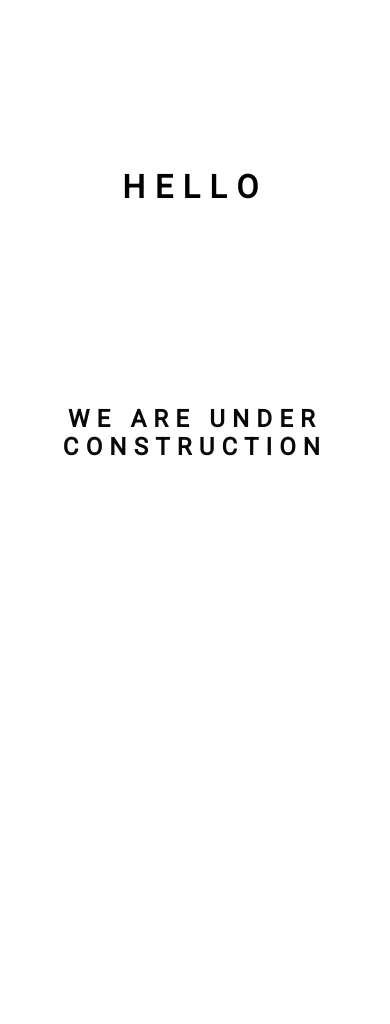
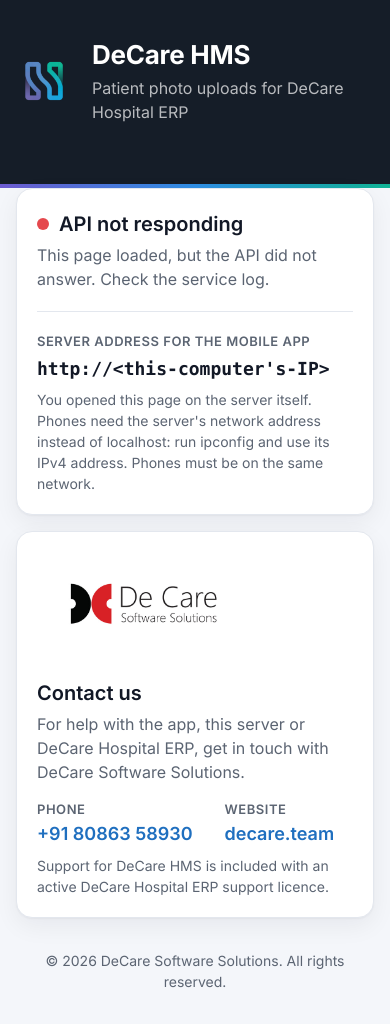
Before and after one commit to camsvn/deCare_HMS_Server, a website: page public/index.html in a window 390 px wide. Before the commit the page ends 844 px from the top, so only its background shows below. Drawn offline with Linux system fonts and the light colour scheme; no server answers.

Commit message:
feat: DeCare-branded landing page with live status and contact
Replaces the "under construction" page. Shows live API status and
version, the server address to enter in the mobile app, and DeCare
contact details. Fonts and images are served locally so the page works
on client networks without internet access.

Co-Authored-By: Claude Opus 5.5 <noreply@anthropic.com>

```diff
--- a/public/home.css
+++ b/public/home.css
@@ -1,196 +1,164 @@
-@import url(https://fonts.googleapis.com/css?family=Roboto);
+/* DeCare HMS landing page. Colours mirror the mobile app's design tokens
+   (HMSFlutter lib/core/design/tokens/ds_colors.dart). Fonts are served locally
+   because client servers often have no internet access. */
 
-body {
-  font-family: "Roboto";
-  text-align: center;
-  overflow: hidden;
-  margin: 15;
-  padding: 0;
-}
-#main {
-  margin: 0;
-  padding: 0;
-  width: 100%;
-  height: 100%;
-  text-align: center;
-  display: -webkit-box;
-  display: -ms-flexbox;
-  display: flex;
-  -webkit-box-orient: horizontal;
-  -webkit-box-direction: normal;
-  -ms-flex-direction: row;
-  flex-direction: row;
-  -ms-flex-wrap: wrap;
-  flex-wrap: wrap;
-  -webkit-box-pack: center;
-  -ms-flex-pack: center;
-  justify-content: center;
-  -webkit-box-align: center;
-  -ms-flex-align: center;
-  align-items: center;
+@font-face { font-family: "Inter"; font-weight: 400; font-display: swap; src: url("/fonts/Inter-Regular.ttf") format("truetype"); }
+@font-face { font-family: "Inter"; font-weight: 600; font-display: swap; src: url("/fonts/Inter-SemiBold.ttf") format("truetype"); }
+@font-face { font-family: "Inter"; font-weight: 700; font-display: swap; src: url("/fonts/Inter-Bold.ttf") format("truetype"); }
+
+:root {
+  --canvas: #F4F6FA;
+  --card: #FFFFFF;
+  --shell: #151D28;
+  --text: #121826;
+  --text-2: #5B6472;
+  --on-shell: #FFFFFF;
+  --on-shell-2: rgba(255, 255, 255, 0.7);
+  --border: #E3E7EE;
+  --accent-text: #1F6FBF;
+  --success: #1F9D6A;
+  --warning: #E0A100;
+  --danger: #E5484D;
+  --brand: linear-gradient(90deg, #6D5BD0, #2F8FE5, #10B394);
+  --radius: 16px;
 }
 
-#hello {
-  float: left;
-  position: relative;
-  top: 10em;
-}
-h2 {
-  position: absolute;
-  margin: 0;
-  padding: 0;
-  left: 0;
-  right: 0;
-  top: 48%;
-  float: left;
-  letter-spacing: 0.3em;
-}
-
-h1 {
-  margin: 0;
-  padding: 0;
-  float: left;
-  letter-spacing: 0.3em;
-  position: relative;
-}
-@keyframes animate-con {
-  0% {
-    opacity: 0;
-  }
-  33.3% {
-    opacity: 0;
-  }
-  100% {
-    margin-top: 0;
-    margin-bottom: 0;
-    margin-left: 0;
-    margin-right: 0;
+@media (prefers-color-scheme: dark) {
+  :root {
+    --canvas: #0F141C;
+    --card: #171E29;
+    --shell: #0B1017;
+    --text: #E8ECF2;
+    --text-2: #9AA4B2;
+    --border: #273040;
+    --accent-text: #7DBCF5;
+    --success: #3DBA85;
+    --warning: #F0B429;
+    --danger: #F26B70;
   }
 }
 
-#con {
-  animation-name: animate-con;
-  animation-duration: 5.5s;
-  animation-iteration-count: 1;
-  animation-timing-function: ease-out;
+*, *::before, *::after { box-sizing: border-box; }
+
+body {
+  margin: 0;
+  min-height: 100vh;
+  display: flex;
+  flex-direction: column;
+  background: var(--canvas);
+  color: var(--text);
+  font: 400 16px/1.5 "Inter", system-ui, -apple-system, "Segoe UI", Roboto, sans-serif;
+  -webkit-font-smoothing: antialiased;
 }
 
-@keyframes animate-one {
-  0% {
-    opacity: 0;
-    margin-right: 1500px;
-    margin-bottom: 1000px;
-  }
-  70% {
-    opacity: 0;
-  }
-  100% {
-    margin-top: 0;
-    margin-bottom: 0;
-    margin-left: 0;
-    margin-right: 0;
-  }
+.wrap { width: 100%; max-width: 720px; margin: 0 auto; padding: 0 16px; }
+
+h1, h2, p { margin: 0; }
+
+a { color: var(--accent-text); font-weight: 600; text-decoration: none; }
+a:hover { text-decoration: underline; }
+a:focus-visible { outline: 2px solid var(--accent-text); outline-offset: 3px; border-radius: 4px; }
+
+.sr-only {
+  position: absolute; width: 1px; height: 1px; padding: 0; margin: -1px;
+  overflow: hidden; clip: rect(0, 0, 0, 0); white-space: nowrap; border: 0;
 }
 
-#one {
-  animation-name: animate-one;
-  animation-duration: 1.5s;
-  animation-iteration-count: 1;
-  animation-timing-function: ease-out;
+/* Hero */
+.hero {
+  position: relative;
+  background: var(--shell);
+  color: var(--on-shell);
+  padding: 56px 0 72px;
+}
+.hero::after {
+  content: "";
+  position: absolute; left: 0; right: 0; bottom: 0;
+  height: 4px;
+  background: var(--brand);
+}
+.hero__inner { display: flex; align-items: center; gap: 20px; }
+.hero__mark { width: 72px; height: 72px; flex: none; }
+.hero__title { font-size: 32px; font-weight: 700; letter-spacing: -0.01em; line-height: 1.15; }
+.hero__lede { margin-top: 6px; color: var(--on-shell-2); }
+
+/* Cards */
+main { flex: 1; padding-top: 24px; display: grid; gap: 16px; align-content: start; }
+
+.card {
+  position: relative;
+  background: var(--card);
+  border: 1px solid var(--border);
+  border-radius: var(--radius);
+  padding: 24px;
+  box-shadow: 0 1px 2px rgba(18, 24, 38, 0.04), 0 8px 24px rgba(18, 24, 38, 0.06);
 }
 
-@keyframes animate-two {
-  0% {
-    opacity: 0;
-    margin-top: 1050px;
-    margin-left: 100px;
-  }
-  70% {
-    opacity: 0;
-  }
-  100% {
-    margin-top: 0;
-    margin-bottom: 0;
-    margin-left: 0;
-    margin-right: 0;
-  }
+.label {
+  display: block;
+  font-size: 13px;
+  font-weight: 600;
+  letter-spacing: 0.04em;
+  text-transform: uppercase;
+  color: var(--text-2);
+}
+.meta { color: var(--text-2); margin-top: 4px; }
+.hint { color: var(--text-2); font-size: 14px; margin-top: 8px; }
+
+/* Status */
+.status { display: flex; align-items: center; gap: 10px; font-size: 20px; font-weight: 600; }
+.status__dot {
+  width: 12px; height: 12px; border-radius: 50%; flex: none;
+  background: var(--text-2);
+}
+.status[data-state="up"] .status__dot {
+  background: var(--success);
+  box-shadow: 0 0 0 4px color-mix(in srgb, var(--success) 22%, transparent);
+}
+.status[data-state="down"] .status__dot { background: var(--danger); }
+.status[data-state="checking"] .status__dot { animation: pulse 1.2s ease-in-out infinite; }
+@keyframes pulse { 50% { opacity: 0.35; } }
+@media (prefers-reduced-motion: reduce) {
+  .status[data-state="checking"] .status__dot { animation: none; }
 }
 
-#two {
-  animation-name: animate-two;
-  animation-duration: 1.5s;
-  animation-iteration-count: 1;
-  animation-timing-function: ease-out;
+.address { margin-top: 20px; padding-top: 20px; border-top: 1px solid var(--border); }
+.address__value {
+  margin-top: 6px;
+  font: 600 22px/1.3 ui-monospace, "Cascadia Mono", Consolas, monospace;
+  overflow-wrap: anywhere;
+  user-select: all;
+  -webkit-user-select: all;
 }
 
-@keyframes animate-three {
-  0% {
-    opacity: 0;
-    margin-bottom: 1000px;
-    margin-left: 0;
-    margin-right: 0;
-  }
-  70% {
-    opacity: 0;
-  }
-  100% {
-    margin-top: 0;
-    margin-bottom: 0;
-    margin-left: 0;
-    margin-right: 0;
-  }
+/* Contact */
+.contact { display: grid; grid-template-columns: 200px 1fr; gap: 24px; align-items: center; }
+.contact h2 { font-size: 20px; font-weight: 600; }
+.contact__logo {
+  background: #FFFFFF; /* the logo is a JPEG on white, so it sits on white in both themes */
+  border-radius: 12px;
+  padding: 12px;
 }
+.contact__logo img { display: block; width: 100%; height: auto; }
+.contact__list {
+  list-style: none;
+  margin: 16px 0 0;
+  padding: 0;
+  display: flex;
+  flex-wrap: wrap;
+  gap: 12px 32px;
+}
+.contact__list a { font-size: 18px; }
 
-#three {
-  animation-name: animate-three;
-  animation-duration: 1.5s;
-  animation-iteration-count: 1;
-  animation-timing-function: ease-out;
+/* Footer */
+.footer { padding-top: 32px; padding-bottom: 32px; color: var(--text-2); font-size: 14px; text-align: center; }
+
+@media (max-width: 560px) {
+  .hero { padding: 40px 0 64px; }
+  .hero__mark { width: 56px; height: 56px; }
+  .hero__title { font-size: 26px; }
+  .card { padding: 20px; }
+  .contact { grid-template-columns: 1fr; }
+  .contact__logo { max-width: 220px; }
+  .address__value { font-size: 18px; }
 }
-
-@keyframes animate-four {
-  0% {
-    opacity: 0;
-    margin-top: 1000px;
-    margin-left: 0;
-    margin-right: 1500px;
-  }
-  70% {
-    opacity: 0;
-  }
-  100% {
-    margin-top: 0;
-    margin-bottom: 0;
-    margin-left: 0;
-    margin-right: 0;
-  }
-}
-
-#four {
-  animation-name: animate-four;
-  animation-duration: 1.5s;
-  animation-iteration-count: 1;
-  animation-timing-function: ease-out;
-}
-
-@keyframes animate-five {
-  0% {
-    opacity: 0;
-  }
-  70% {
-    opacity: 0;
-  }
-  100% {
-    margin-top: 0;
-    margin-bottom: 0;
-    margin-left: 0;
-    margin-right: 0;
-  }
-}
-
-#five {
-  animation-name: animate-five;
-  animation-duration: 1.5s;
-  animation-iteration-count: 1;
-  animation-timing-function: ease-out;
-}
--- /dev/null
+++ b/public/home.js
@@ -0,0 +1,52 @@
+// Fills in the landing page: live API status, the address phones should use, and the year.
+(function () {
+  var $ = function (id) { return document.getElementById(id); };
+
+  $("year").textContent = String(new Date().getFullYear());
+
+  // The address this page was opened at is the one the app needs, unless it was
+  // opened on the server itself, where "localhost" means nothing to a phone.
+  var host = location.hostname;
+  var local = host === "localhost" || host === "127.0.0.1" || host === "::1" || host === "[::1]";
+  var port = location.port ? ":" + location.port : "";
+  if (local) {
+    $("address").textContent = location.protocol + "//<this-computer's-IP>" + port;
+    $("address-hint").textContent =
+      "You opened this page on the server itself. Phones need the server's network address " +
+      "instead of localhost: run ipconfig and use its IPv4 address. Phones must be on the same network.";
+  } else {
+    $("address").textContent = location.origin;
+  }
+
+  function formatUptime(seconds) {
+    var d = Math.floor(seconds / 86400);
+    var h = Math.floor((seconds % 86400) / 3600);
+    var m = Math.floor((seconds % 3600) / 60);
+    if (d > 0) return d + " d " + h + " h";
+    if (h > 0) return h + " h " + m + " min";
+    return m > 0 ? m + " min" : "under a minute";
+  }
+
+  function show(state, text, meta) {
+    $("status").setAttribute("data-state", state);
+    $("status-text").textContent = text;
+    $("status-meta").textContent = meta;
+  }
+
+  fetch("/api/auth/healthcheck", { cache: "no-store" })
+    .then(function (res) {
+      if (!res.ok) throw new Error("HTTP " + res.status);
+      return res.json();
+    })
+    .then(function (body) {
+      var data = (body && body.data) || {};
+      var parts = [];
+      if (data.version) parts.push("Version " + data.version);
+      if (typeof data.uptime === "number") parts.push("up " + formatUptime(data.uptime));
+      show("up", "Server running", parts.join(" · ") || "The API is answering.");
+    })
+    .catch(function () {
+      show("down", "API not responding",
+        "This page loaded, but the API did not answer. Check the service log.");
+    });
+})();
--- a/public/index.html
+++ b/public/index.html
@@ -2,25 +2,76 @@
 <html lang="en">
 <head>
   <meta charset="UTF-8">
-  <meta http-equiv="X-UA-Compatible" content="IE=edge">
   <meta name="viewport" content="width=device-width, initial-scale=1.0">
+  <meta name="description" content="DeCare HMS server: patient photo uploads for DeCare Hospital ERP.">
+  <meta name="color-scheme" content="light dark">
   <title>DeCare HMS</title>
   <link rel="apple-touch-icon" sizes="180x180" href="/favicon_io/apple-touch-icon.png">
   <link rel="icon" type="image/png" sizes="32x32" href="/favicon_io/favicon-32x32.png">
   <link rel="icon" type="image/png" sizes="16x16" href="/favicon_io/favicon-16x16.png">
   <link rel="manifest" href="/favicon_io/site.webmanifest">
   <link rel="stylesheet" href="/home.css">
+  <script src="/home.js" defer></script>
 </head>
 <body>
-  <div id="main">
-    <div id="hello">
-    <h1 id="one">H</h1>
-    <h1 id="two">E</h1>
-    <h1 id="three">L</h1>
-    <h1 id="four">L</h1>
-    <h1 id="five">O</h1>
+  <header class="hero">
+    <div class="wrap hero__inner">
+      <img class="hero__mark" src="/img/hms-mark.png" alt="" width="72" height="72">
+      <div>
+        <h1 class="hero__title">DeCare HMS</h1>
+        <p class="hero__lede">Patient photo uploads for DeCare Hospital ERP</p>
+      </div>
     </div>
-    <h2 id="con">WE ARE UNDER CONSTRUCTION</h2>
-  </div>
+  </header>
+
+  <main class="wrap">
+    <section class="card" aria-labelledby="status-title">
+      <h2 id="status-title" class="sr-only">Server status</h2>
+      <p class="status" data-state="checking" id="status" role="status">
+        <span class="status__dot" aria-hidden="true"></span>
+        <span id="status-text">Checking the server…</span>
+      </p>
+      <p class="meta" id="status-meta">This page is served by the DeCare HMS server.</p>
+
+      <div class="address">
+        <p class="label">Server address for the mobile app</p>
+        <p class="address__value" id="address">http://&lt;this-computer's-IP&gt;:&lt;port&gt;</p>
+        <p class="hint" id="address-hint">
+          Enter this address on the app's server setup screen. Phones must be on the same
+          network as this server.
+        </p>
+      </div>
+    </section>
+
+    <section class="card contact" aria-labelledby="contact-title">
+      <div class="contact__logo">
+        <img src="/img/decare-logo.jpg" alt="DeCare Software Solutions" width="640" height="256">
+      </div>
+      <div class="contact__body">
+        <h2 id="contact-title">Contact us</h2>
+        <p class="meta">
+          For help with the app, this server or DeCare Hospital ERP, get in touch with
+          DeCare Software Solutions.
+        </p>
+        <ul class="contact__list">
+          <li>
+            <span class="label">Phone</span>
+            <a href="tel:+918086358930">+91 80863 58930</a>
+          </li>
+          <li>
+            <span class="label">Website</span>
+            <a href="https://www.decare.team" target="_blank" rel="noopener">decare.team</a>
+          </li>
+        </ul>
+        <p class="hint">
+          Support for DeCare HMS is included with an active DeCare Hospital ERP support licence.
+        </p>
+      </div>
+    </section>
+  </main>
+
+  <footer class="wrap footer">
+    <p>&copy; <span id="year">2026</span> DeCare Software Solutions. All rights reserved.</p>
+  </footer>
 </body>
 </html>
```
Also changed, not shown: public/fonts/Inter-Bold.ttf (added), public/fonts/Inter-Regular.ttf (added), public/fonts/Inter-SemiBold.ttf (added), public/fonts/LICENSE-Inter.txt (added), public/img/decare-logo.jpg (added), public/img/hms-mark.png (added).
